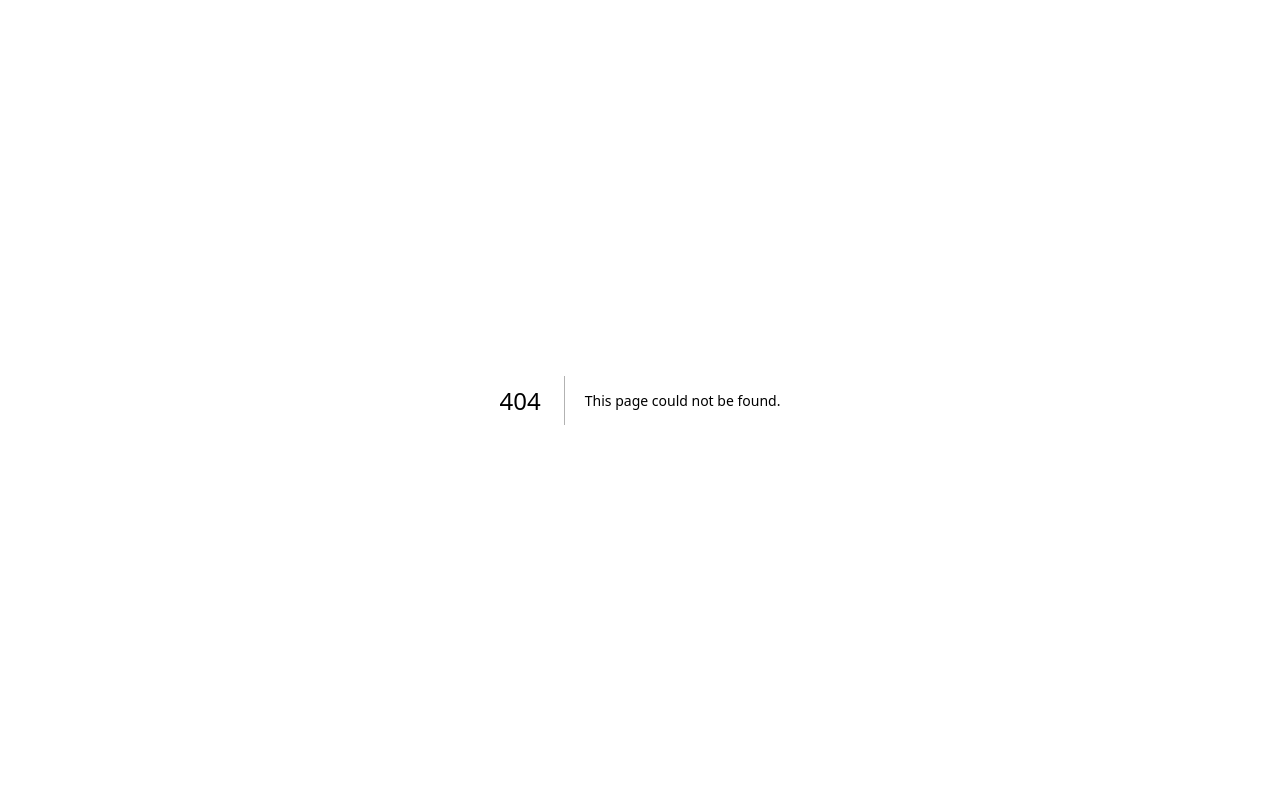
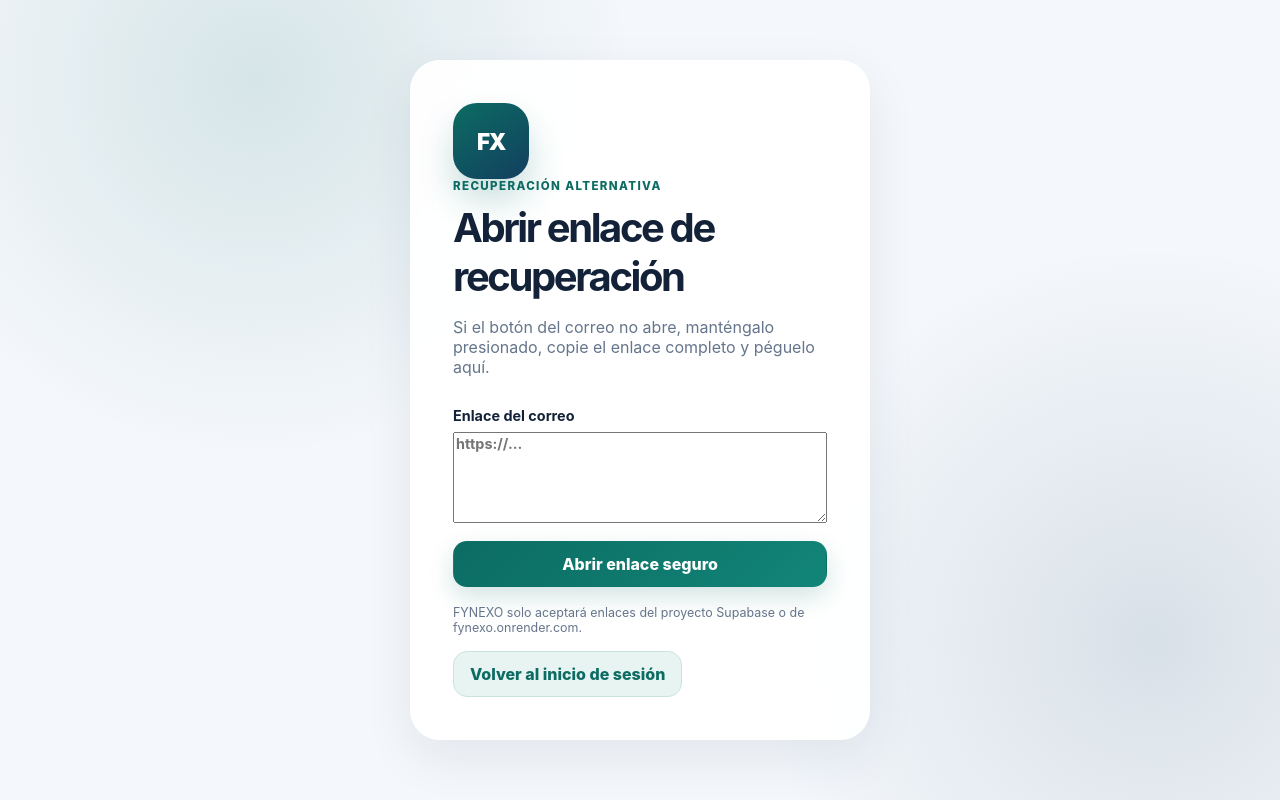
Before and after one commit to eagarcia77/fynexo, a Next.js app: page /recover-link in a window 1280 px wide. Before the commit this address had no page. Built offline with nearby package versions, Linux system fonts and the light colour scheme.

Commit message:
Add manual recovery link helper

```diff
--- /dev/null
+++ b/app/recover-link/page.tsx
@@ -0,0 +1,70 @@
+"use client";
+
+import Link from "next/link";
+import { FormEvent, useState } from "react";
+
+const allowedHosts = new Set([
+  "ibvzibenuusninpmpkpm.supabase.co",
+  "fynexo.onrender.com",
+]);
+
+function extractSafeTarget(raw: string) {
+  const first = new URL(raw.trim());
+  if (allowedHosts.has(first.hostname)) return first.toString();
+
+  // Microsoft Safe Links often wrap the real destination in ?url=...
+  const nested = first.searchParams.get("url");
+  if (nested) {
+    const decoded = new URL(nested);
+    if (allowedHosts.has(decoded.hostname)) return decoded.toString();
+  }
+
+  throw new Error("El enlace no corresponde a un enlace seguro de recuperación de FYNEXO.");
+}
+
+export default function RecoverLinkPage() {
+  const [value, setValue] = useState("");
+  const [error, setError] = useState<string | null>(null);
+
+  function openRecovery(event: FormEvent<HTMLFormElement>) {
+    event.preventDefault();
+    setError(null);
+    try {
+      const target = extractSafeTarget(value);
+      window.location.assign(target);
+    } catch (e) {
+      setError(e instanceof Error ? e.message : "El enlace no es válido.");
+    }
+  }
+
+  return (
+    <main className="login-shell">
+      <section className="login-panel" aria-labelledby="recover-link-title">
+        <div className="brand-mark" aria-hidden="true">FX</div>
+        <p className="eyebrow">Recuperación alternativa</p>
+        <h1 id="recover-link-title">Abrir enlace de recuperación</h1>
+        <p className="muted">
+          Si el botón del correo no abre, manténgalo presionado, copie el enlace completo y péguelo aquí.
+        </p>
+        <form onSubmit={openRecovery} className="login-form">
+          <label>
+            Enlace del correo
+            <textarea
+              value={value}
+              onChange={(e) => setValue(e.target.value)}
+              rows={5}
+              placeholder="https://..."
+              autoCapitalize="none"
+              autoCorrect="off"
+              required
+            />
+          </label>
+          {error ? <div className="error-box" role="alert">{error}</div> : null}
+          <button className="primary-button" type="submit">Abrir enlace seguro</button>
+        </form>
+        <p className="tiny">FYNEXO solo aceptará enlaces del proyecto Supabase o de fynexo.onrender.com.</p>
+        <div className="form-actions top-gap"><Link className="secondary-button" href="/login">Volver al inicio de sesión</Link></div>
+      </section>
+    </main>
+  );
+}
```
